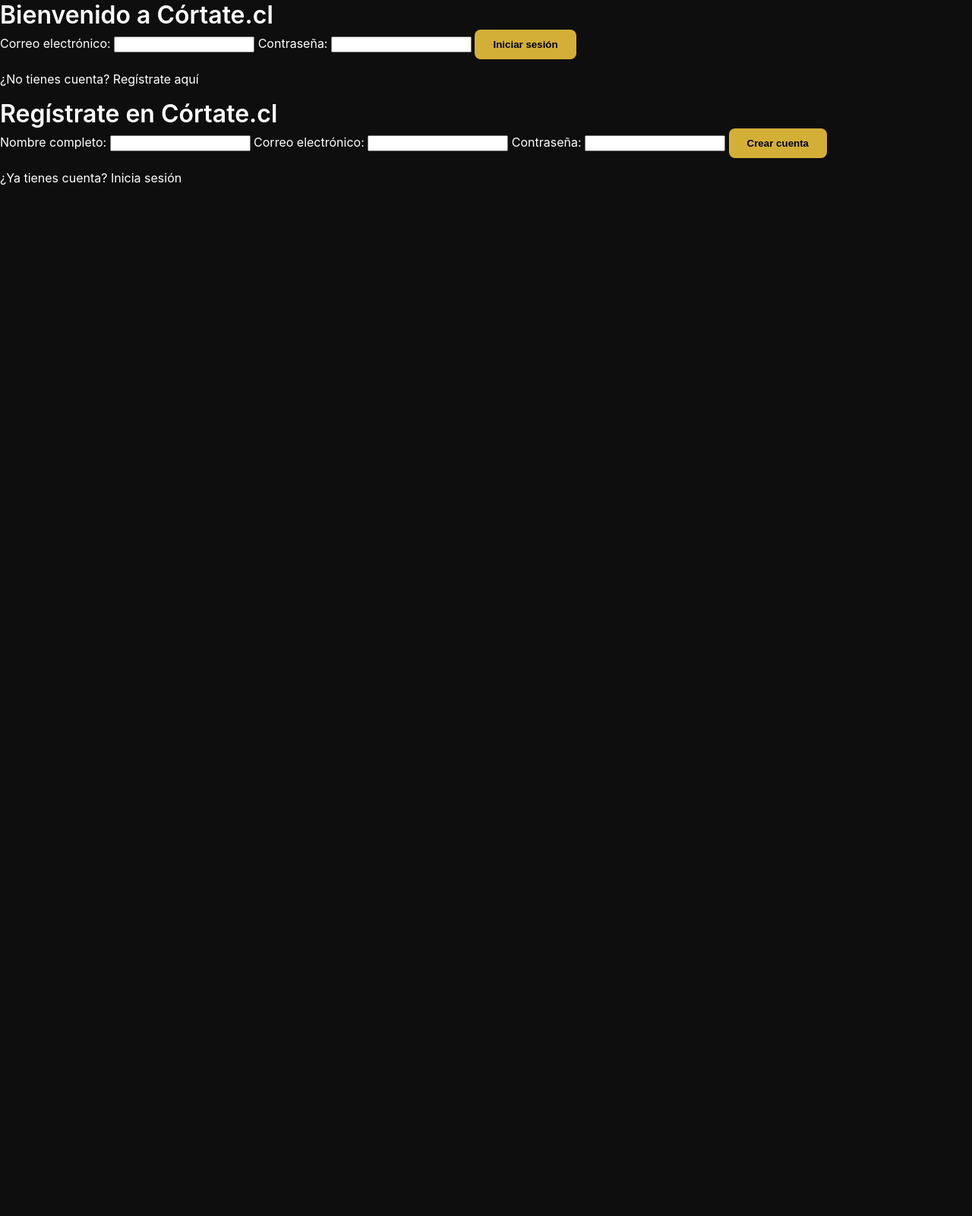
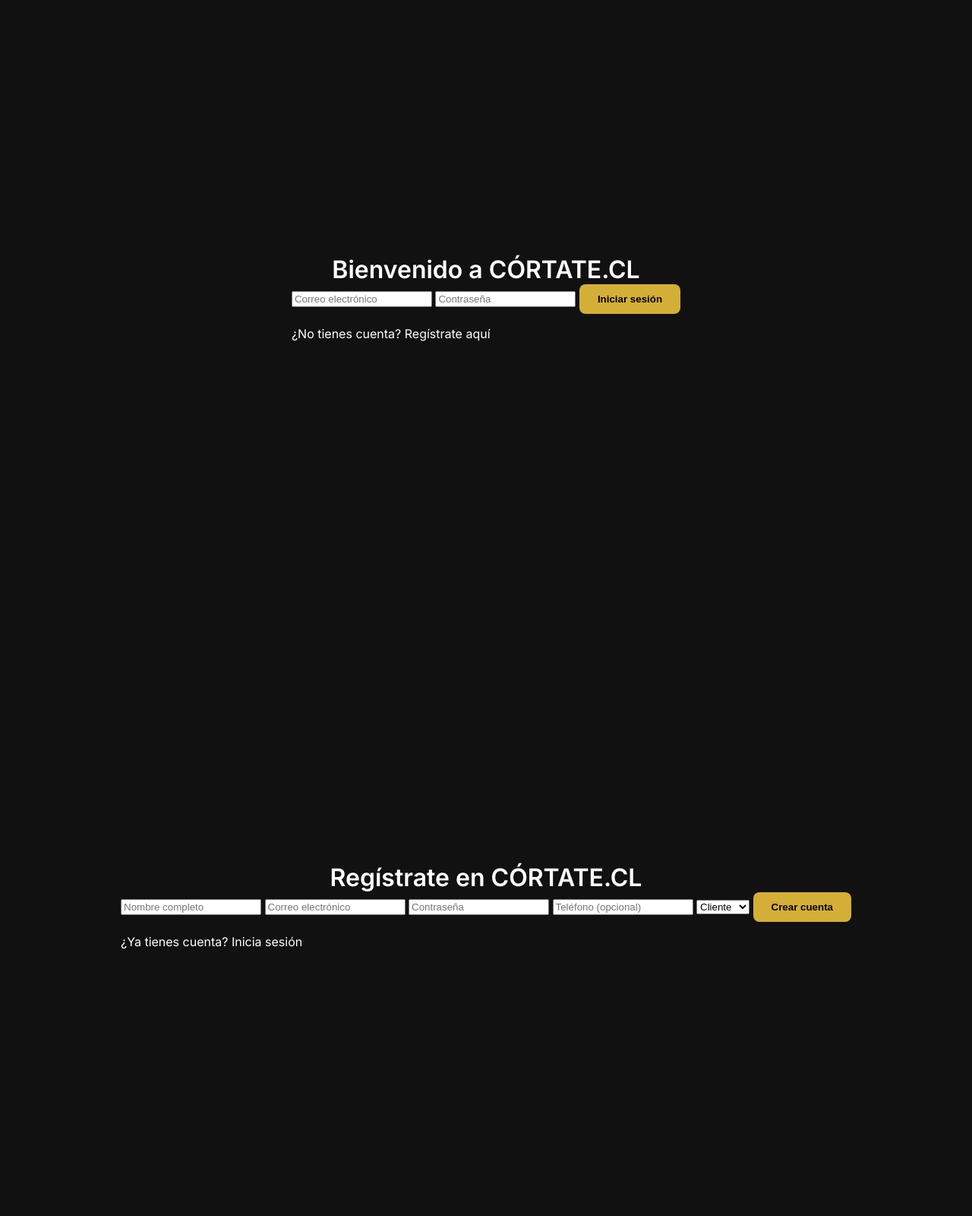
Before and after one commit to irodriguezyanine/cortate, a Flask app: template frontend/templates/login.html in a window 1280 px wide. Shown: the whole page at 76% size. Before the commit the page ends 243 px from the top, so only its background shows below. Run offline with Flask 3, Linux system fonts and the light colour scheme; the template is opened without the code that fills it, so the values that code supplies are empty; parts of the project's set-up code (start-up, migrations or seed data) failed here and were passed over.

Commit message:
Update login.html

```diff
--- a/frontend/templates/login.html
+++ b/frontend/templates/login.html
@@ -2,92 +2,95 @@
 <!DOCTYPE html>
 <html lang="es">
 <head>
-  <meta charset="UTF-8" />
-  <meta name="viewport" content="width=device-width, initial-scale=1.0" />
-  <title>Iniciar sesión - Córtate.cl</title>
-  <link rel="stylesheet" href="/static/css/styles.css" />
+  <meta charset="UTF-8">
+  <meta name="viewport" content="width=device-width, initial-scale=1.0">
+  <title>Iniciar Sesión</title>
+  <link rel="stylesheet" href="/static/css/styles.css">
+  <link href="https://fonts.googleapis.com/css2?family=Inter:wght@400;600&display=swap" rel="stylesheet">
 </head>
-<body class="login-body">
-  <div class="login-container">
-    <h1 class="titulo">Bienvenido a <span>Córtate.cl</span></h1>
+<body class="auth">
+  <div class="auth-container">
+    <h1>Bienvenido a <span>CÓRTATE.CL</span></h1>
     <form id="loginForm">
-      <label for="email">Correo electrónico:</label>
-      <input type="email" id="email" required />
-      <label for="password">Contraseña:</label>
-      <input type="password" id="password" required />
+      <input type="email" name="email" placeholder="Correo electrónico" required>
+      <input type="password" name="password" placeholder="Contraseña" required>
       <button type="submit">Iniciar sesión</button>
+      <p>¿No tienes cuenta? <a href="/registro">Regístrate aquí</a></p>
     </form>
-    <p>¿No tienes cuenta? <a href="/registro">Regístrate aquí</a></p>
   </div>
 
   <script>
-    document.getElementById("loginForm").addEventListener("submit", async (e) => {
+    document.getElementById('loginForm').addEventListener('submit', async e => {
       e.preventDefault();
-      const email = document.getElementById("email").value;
-      const password = document.getElementById("password").value;
-
-      const res = await fetch("/api/auth/login", {
-        method: "POST",
-        headers: { "Content-Type": "application/json" },
-        credentials: "include",
-        body: JSON.stringify({ email, password })
+      const form = e.target;
+      const res = await fetch('/api/auth/login', {
+        method: 'POST',
+        headers: { 'Content-Type': 'application/json' },
+        body: JSON.stringify({
+          email: form.email.value,
+          password: form.password.value
+        })
       });
 
       const data = await res.json();
       if (res.ok) {
-        window.location.href = "/perfil";
+        window.location.href = "/explorar";
       } else {
-        alert(data.mensaje || "Error al iniciar sesión");
+        alert(data.mensaje || 'Error al iniciar sesión');
       }
     });
   </script>
 </body>
 </html>
 
-
 <!-- frontend/templates/registro.html -->
 <!DOCTYPE html>
 <html lang="es">
 <head>
-  <meta charset="UTF-8" />
-  <meta name="viewport" content="width=device-width, initial-scale=1.0" />
-  <title>Registro - Córtate.cl</title>
-  <link rel="stylesheet" href="/static/css/styles.css" />
+  <meta charset="UTF-8">
+  <meta name="viewport" content="width=device-width, initial-scale=1.0">
+  <title>Registro</title>
+  <link rel="stylesheet" href="/static/css/styles.css">
+  <link href="https://fonts.googleapis.com/css2?family=Inter:wght@400;600&display=swap" rel="stylesheet">
 </head>
-<body class="registro-body">
-  <div class="registro-container">
-    <h1 class="titulo">Regístrate en <span>Córtate.cl</span></h1>
+<body class="auth">
+  <div class="auth-container">
+    <h1>Regístrate en <span>CÓRTATE.CL</span></h1>
     <form id="registroForm">
-      <label for="nombre">Nombre completo:</label>
-      <input type="text" id="nombre" required />
-      <label for="email">Correo electrónico:</label>
-      <input type="email" id="email" required />
-      <label for="password">Contraseña:</label>
-      <input type="password" id="password" required />
+      <input type="text" name="nombre" placeholder="Nombre completo" required>
+      <input type="email" name="email" placeholder="Correo electrónico" required>
+      <input type="password" name="password" placeholder="Contraseña" required>
+      <input type="text" name="telefono" placeholder="Teléfono (opcional)">
+      <select name="tipo">
+        <option value="cliente">Cliente</option>
+        <option value="barbero">Barbero</option>
+      </select>
       <button type="submit">Crear cuenta</button>
+      <p>¿Ya tienes cuenta? <a href="/login">Inicia sesión</a></p>
     </form>
-    <p>¿Ya tienes cuenta? <a href="/login">Inicia sesión</a></p>
   </div>
 
   <script>
-    document.getElementById("registroForm").addEventListener("submit", async (e) => {
+    document.getElementById('registroForm').addEventListener('submit', async e => {
       e.preventDefault();
-      const nombre = document.getElementById("nombre").value;
-      const email = document.getElementById("email").value;
-      const password = document.getElementById("password").value;
-
-      const res = await fetch("/api/auth/registro", {
-        method: "POST",
-        headers: { "Content-Type": "application/json" },
-        credentials: "include",
-        body: JSON.stringify({ nombre, email, password })
+      const form = e.target;
+      const res = await fetch('/api/auth/registro', {
+        method: 'POST',
+        headers: { 'Content-Type': 'application/json' },
+        body: JSON.stringify({
+          nombre: form.nombre.value,
+          email: form.email.value,
+          password: form.password.value,
+          telefono: form.telefono.value,
+          tipo: form.tipo.value
+        })
       });
 
       const data = await res.json();
       if (res.ok) {
-        window.location.href = "/perfil";
+        window.location.href = "/explorar";
       } else {
-        alert(data.mensaje || "Error al registrarse");
+        alert(data.mensaje || 'Error al registrarse');
       }
     });
   </script>
```
